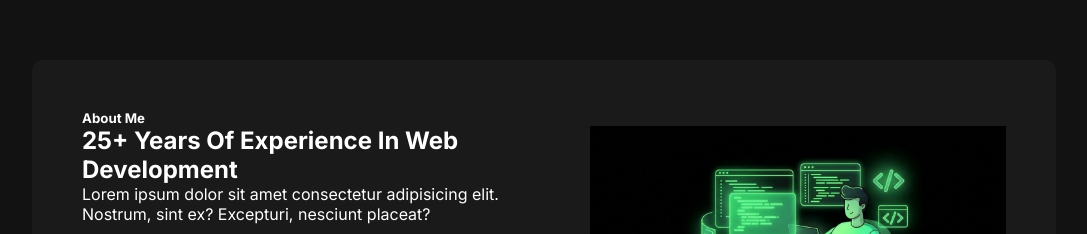
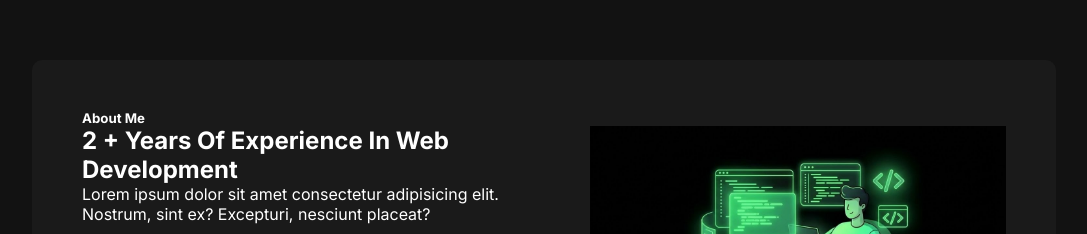
Before and after one commit to omarhussein42134-coder/web-site, a website: page index.html in a window 1280 px wide. Shown: the part 820-1054 px from the top of the page, without its empty margins (96-1183 px from the left). Drawn offline with Linux system fonts and the light colour scheme; files whose address does not match are found by name.

Commit message:
Update index.html

```diff
--- a/index.html
+++ b/index.html
@@ -85,7 +85,7 @@
         <div class="container">
             <div class="text">
                 <h5>About Me</h5>
-                <h2>25+ Years Of Experience In Web Development</h2>
+                <h2> 2 + Years Of Experience In Web Development</h2>
                 <p>Lorem ipsum dolor sit amet consectetur adipisicing elit. Nostrum, sint ex? Excepturi, nesciunt placeat?</p>
 
                 <ul>
```
